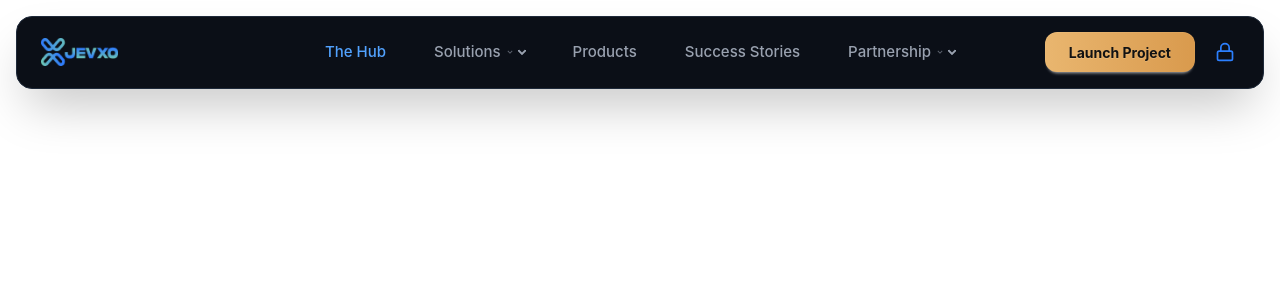
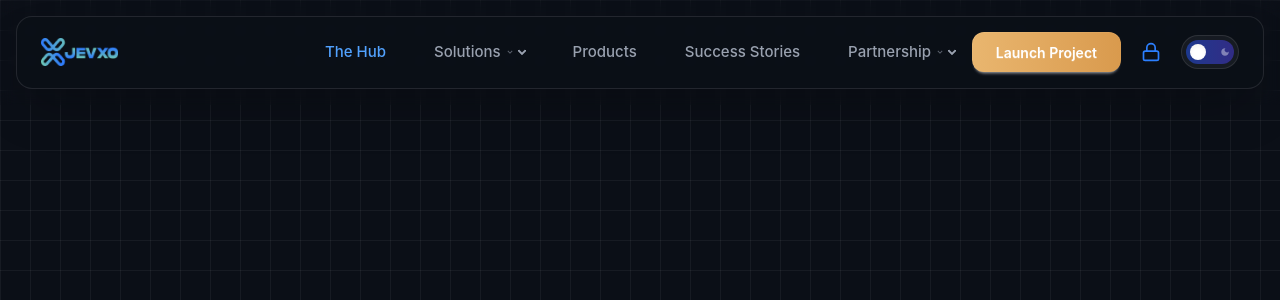
Before and after one commit to IftiGithub/Jevxo, a React (Vite) app: page / in a window 1280 px wide. Shown: the top 300 px of the page. Built offline with nearby package versions, Linux system fonts and the light colour scheme.

Commit message:
added graph paper background and updated navbar

```diff
--- a/index.html
+++ b/index.html
@@ -1,5 +1,5 @@
 <!doctype html>
-<html lang="en">
+<html lang="en" data-theme="light">
   <head>
     <meta charset="UTF-8" />
     <link rel="icon" type="image/svg+xml" href="/favicon.svg" />
--- /dev/null
+++ b/src/App.css
@@ -0,0 +1,7 @@
+.dark-graph {
+  background-color: #0B0F17;
+  background-image:
+    linear-gradient(rgba(255, 255, 255, 0.05) 1px, transparent 1px),
+    linear-gradient(90deg, rgba(255, 255, 255, 0.05) 1px, transparent 1px);
+  background-size: 30px 30px;
+}
--- a/src/App.jsx
+++ b/src/App.jsx
@@ -1,10 +1,13 @@
 import Navbar from "./components/Navbar.jsx"
+import './App.css'
 
 function App() {
 
   return (
     <>
-    <Navbar></Navbar>
+    <div className="dark-graph min-h-screen w-full">
+      <Navbar></Navbar>
+    </div>
     </>
   )
 }
--- a/src/components/Navbar.jsx
+++ b/src/components/Navbar.jsx
@@ -14,11 +14,13 @@ const Navbar = () => {
     ];
 
     return (
-        <nav className="relative flex justify-center w-full py-4 px-4 z-50">
-            {/* Main Navbar Container */}
-            <div className="navbar bg-[#0B0F17] text-white rounded-2xl border border-gray-800 px-4 md:px-6 min-h-[64px] max-w-7xl w-full shadow-2xl">
+        /* 1. Added 'sticky top-0' and 'backdrop-blur' to the wrapper */
+        <nav className="sticky top-0 w-full py-4 px-4 z-[100] flex justify-center backdrop-blur-sm">
 
-                {/* Mobile Menu Toggle (Left on Mobile) */}
+            {/* 2. Glassmorphism Container: Added bg-opacity and backdrop-blur */}
+            <div className="navbar bg-[#0B0F17]/80 backdrop-blur-md text-white rounded-2xl border border-white/10 px-4 md:px-6 min-h-[64px] max-w-7xl w-full shadow-2xl transition-all duration-300">
+
+                {/* Mobile Menu Toggle */}
                 <div className="navbar-start lg:hidden">
                     <button
                         onClick={() => setIsMenuOpen(!isMenuOpen)}
@@ -28,7 +30,7 @@ const Navbar = () => {
                     </button>
                 </div>
 
-                {/* Logo Section */}
+                {/* Desktop Logo */}
                 <div className="navbar-start hidden lg:flex">
                     <a className="flex items-center gap-2 cursor-pointer transition-opacity hover:opacity-80">
                         <img className="h-6 md:h-7 w-auto" src={logo} alt="Jevxo Logo" />
@@ -49,11 +51,11 @@ const Navbar = () => {
                                     <details className="dropdown">
                                         <summary className="hover:text-white flex items-center gap-1 cursor-pointer py-2">
                                             {link.name}
-                                            <svg className="fill-current opacity-60" xmlns="http://www.w3.org/2000/svg" width="10" height="10" viewBox="0 0 24 24"><path d="M7.41,8.58L12,13.17L16.59,8.58L18,10L12,16L6,10L7.41,8.58Z"/></svg>
+                                            <svg className="fill-current opacity-60" xmlns="http://www.w3.org/2000/svg" width="10" height="10" viewBox="0 0 24 24"><path d="M7.41,8.58L12,13.17L16.59,8.58L18,10L12,16L6,10L7.41,8.58Z" /></svg>
                                         </summary>
-                                        <ul className="p-2 bg-[#161B22] border border-gray-700 rounded-lg w-48 mt-4 shadow-xl">
-                                            <li><a className="hover:bg-gray-800">Option 1</a></li>
-                                            <li><a className="hover:bg-gray-800">Option 2</a></li>
+                                        <ul className="p-2 bg-[#161B22]/90 backdrop-blur-lg border border-white/10 rounded-lg w-48 mt-4 shadow-xl">
+                                            <li><a className="hover:bg-white/10">Option 1</a></li>
+                                            <li><a className="hover:bg-white/10">Option 2</a></li>
                                         </ul>
                                     </details>
                                 ) : (
@@ -66,42 +68,41 @@ const Navbar = () => {
                     </ul>
                 </div>
 
-                {/* Right Section: Icons & CTA */}
+                {/* Right Section */}
                 <div className="navbar-end flex items-center gap-2 md:gap-4">
-                    {/* CTA Button - Hidden on small mobile, visible on tablet+ */}
-                    <button className="hidden sm:flex btn btn-sm md:btn-md border-none bg-gradient-to-r from-[#E9B66F] to-[#D99A4D] hover:opacity-90 text-[#121212] font-bold rounded-xl px-4 md:px-6 capitalize">
+                    <button className="hidden sm:flex btn btn-sm md:btn-md border-none bg-gradient-to-r from-[#E9B66F] to-[#D99A4D] hover:scale-105 active:scale-95 transition-transform text-white font-semibold rounded-xl px-4 md:px-6 capitalize">
                         Launch Project
                     </button>
 
-                    {/* Lock Icon */}
                     <div className="cursor-pointer text-blue-500 hover:text-blue-400 p-1">
                         <Lock size={18} className="md:w-5 md:h-5" />
                     </div>
 
-                    {/* Theme Toggle - Hidden on mobile */}
-                    <div className="hidden xs:flex items-center bg-[#1A1F2E] rounded-full p-1 border border-gray-700 cursor-pointer">
-                        <div className="w-10 h-5 md:w-12 md:h-6 bg-gradient-to-r from-blue-900 to-indigo-900 rounded-full relative flex items-center px-1">
-                            <div className="w-3 h-3 md:w-4 md:h-4 bg-white rounded-full shadow-inner"></div>
+                    <div className="hidden sm:flex items-center bg-white/5 rounded-full p-1 border border-white/10 cursor-pointer">
+                        <div className="w-12 h-6 bg-gradient-to-r from-blue-900 to-indigo-900 rounded-full relative flex items-center px-1">
+                            <div className="w-4 h-4 bg-white rounded-full shadow-inner"></div>
+                            <div className="ml-auto opacity-40">
+                                <svg width="10" height="10" viewBox="0 0 24 24" fill="white"><path d="M12 3c-4.97 0-9 4.03-9 9s4.03 9 9 9 9-4.03 9-9c0-.46-.04-.92-.1-1.36-.98 1.37-2.58 2.26-4.4 2.26-3.03 0-5.5-2.47-5.5-5.5 0-1.82.89-3.42 2.26-4.4-.44-.06-.9-.1-1.36-.1z" /></svg>
+                            </div>
                         </div>
                     </div>
                 </div>
             </div>
 
-            {/* Mobile Sidebar/Dropdown Menu */}
+            {/* Mobile Glass Sidebar */}
             {isMenuOpen && (
-                <div className="absolute top-20 left-4 right-4 bg-[#0B0F17] border border-gray-800 rounded-2xl p-4 shadow-2xl lg:hidden transition-all animate-in slide-in-from-top-2">
+                <div className="absolute top-20 left-4 right-4 bg-[#0B0F17]/90 backdrop-blur-xl border border-white/10 rounded-2xl p-4 shadow-2xl lg:hidden animate-in fade-in zoom-in-95 duration-200">
                     <ul className="flex flex-col gap-4 text-gray-300 font-medium">
                         {navLinks.map((link) => (
-                            <li key={link.name} className="border-b border-gray-800 pb-2 last:border-0">
+                            <li key={link.name} className="border-b border-white/5 pb-2 last:border-0">
                                 <a href={link.href} className={link.active ? 'text-blue-400' : ''}>
                                     {link.name}
                                 </a>
                             </li>
                         ))}
-                        <li className="pt-2">
-                            <button className="btn w-full border-none bg-gradient-to-r from-[#E9B66F] to-[#D99A4D] text-[#121212] font-bold rounded-xl">
-                                Launch Your Project
-                            </button>
+                        <li><button className="btn w-full border-none bg-gradient-to-r from-[#E9B66F] to-[#D99A4D] text-white font-bold rounded-xl">
+                            Launch Your Project
+                        </button>
                         </li>
                     </ul>
                 </div>
```
